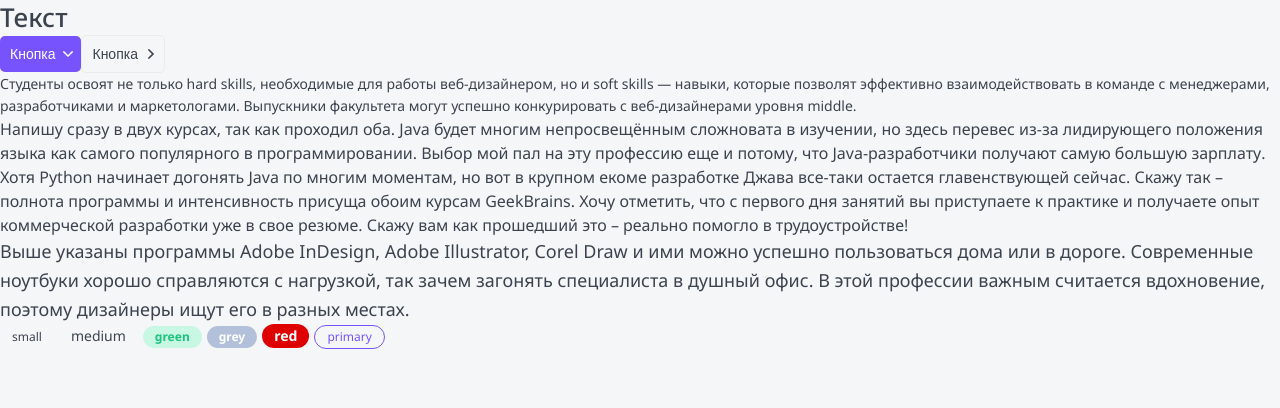
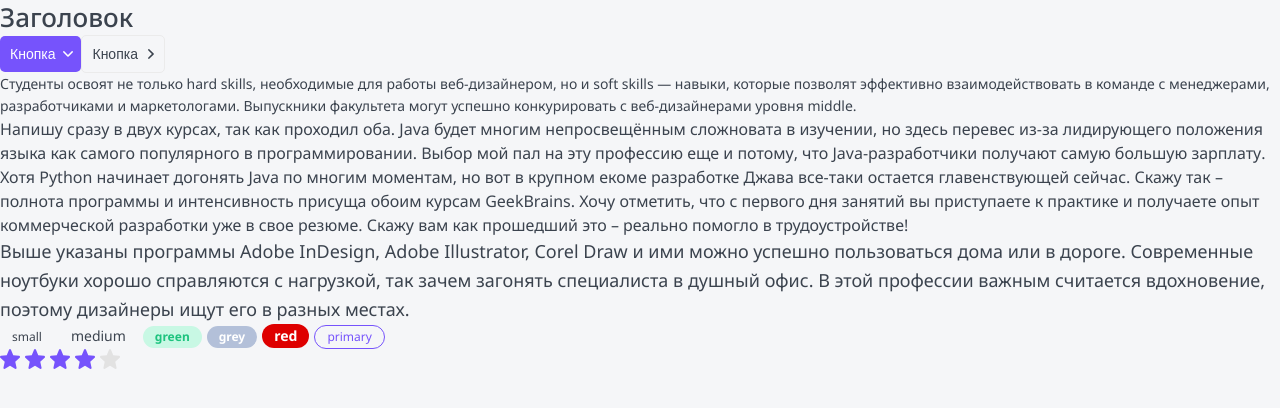
Before and after one commit to SkyHobbit36/next-learning, a Next.js app: page / in a window 1280 px wide. Shown: the top 408 px of the page. Built offline with nearby package versions, Linux system fonts and the light colour scheme.

Commit message:
feat: Rating

```diff
--- /dev/null
+++ b/components/Rating/Rating.module.css
@@ -0,0 +1,11 @@
+.filled {
+	fill: var(--primary);
+}
+
+.star {
+	margin-right: 5px;
+}
+
+.editable {
+	cursor: pointer;
+}
--- /dev/null
+++ b/components/Rating/Rating.tsx
@@ -0,0 +1,52 @@
+import { RatingProps } from "./Rating.props";
+import styles from './Rating.module.css';
+import cn from 'classnames';
+import { useEffect, useState } from "react";
+import StarIcon from './star.svg';
+
+export const Rating = ({rating, setRating, isEditable = false, className, ...props}: RatingProps): JSX.Element => {
+    const [ratingArray, setRatingArray] = useState<JSX.Element[]>(new Array(5).fill(<></>));
+
+    useEffect(() => {
+        construnctRating(rating);
+    },[rating]);
+
+    const construnctRating = (currentRating: number) => {
+        const updatedArray = ratingArray.map((r: JSX.Element, i: number) => {
+            return (
+                <StarIcon
+                    className={cn(styles.star, className, {
+                        [styles.filled]: i < currentRating,
+                        [styles.editable]: isEditable
+                    })}
+                    onMouseEnter={() => changeDisplay(i + 1)}
+                    onMouseLeave={() => changeDisplay(rating)}
+                    onClick={() => onClick(i + 1)}
+                />
+            );
+        });
+
+        setRatingArray(updatedArray);
+    };
+
+    const changeDisplay = (i: number) => {
+        if(!isEditable) {
+            return;
+        }
+        construnctRating(i);
+    };
+
+    const onClick = (i: number) => {
+        if(!isEditable || !setRating) {
+            return;
+        }
+
+        setRating(i);
+    };
+
+    return (
+        <div {...props}>
+            {ratingArray.map((r,i) => (<span key={i}>{r}</span>))}
+        </div>
+    );
+};
--- a/package.json
+++ b/package.json
@@ -27,6 +27,7 @@
   },
   "devDependencies": {
     "@svgr/webpack": "^6.5.1",
+    "eslint-plugin-react-hooks": "^4.6.0",
     "stylelint": "^14.16.0",
     "stylelint-config-standard": "^29.0.0",
     "stylelint-order": "^5.0.0",
--- a/pages/index.tsx
+++ b/pages/index.tsx
@@ -1,10 +1,13 @@
-import React from 'react';
+import React, { useEffect, useState } from 'react';
 import { Button, Htag, P, Tag } from "../components";
+import { Rating } from '../components/Rating/Rating';
 
 export default function Home(): JSX.Element {
+  const [rating, setRating] = useState<number>(4);
+
   return (
     <div>
-      <Htag tag="h1">Текст</Htag>
+      <Htag tag="h1">Заголовок</Htag>
       <Button appearance="primary" arrow="down">Кнопка</Button>
       <Button appearance="ghost" arrow="right">Кнопка</Button>
       <P size='small'>
@@ -22,6 +25,7 @@
       <Tag size='small' color='grey'>grey</Tag>
       <Tag size='medium' color='red'>red</Tag>
       <Tag size='small' color='primary'>primary</Tag>
+      <Rating rating={rating} isEditable setRating={setRating}/>
     </div>
   );
 }
--- a/svg.d.ts
+++ /dev/null
@@ -1,4 +0,0 @@
-declare module "*.svg" {
-	const content: React.FunctionComponent<React.SVGAttributes<SVGAElement>>;
-	export default content;
-}
```
Also changed, not shown: components/Rating/Rating.props.tsx (added, +7 -0 lines), .eslintrc.json, components/Rating/star.svg (added), 1 other file (tests, documents, lock files or other folders).
